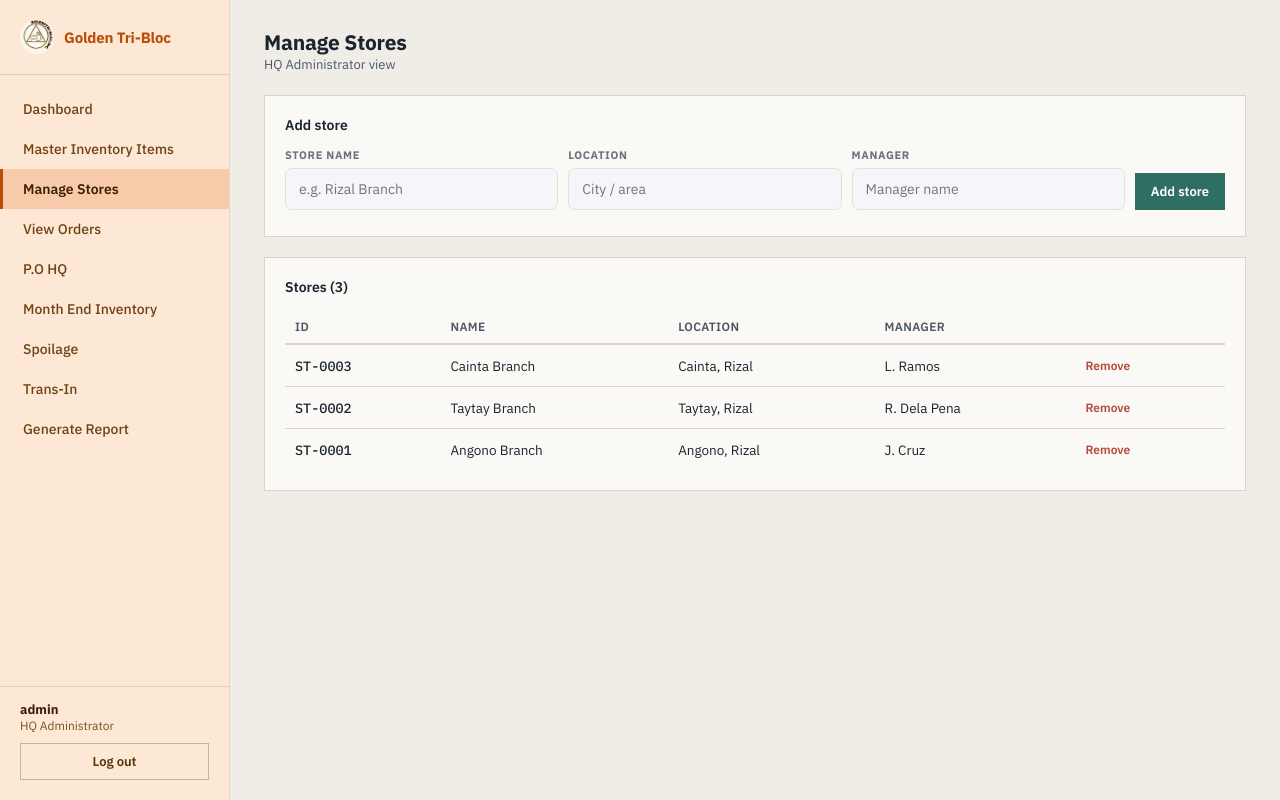
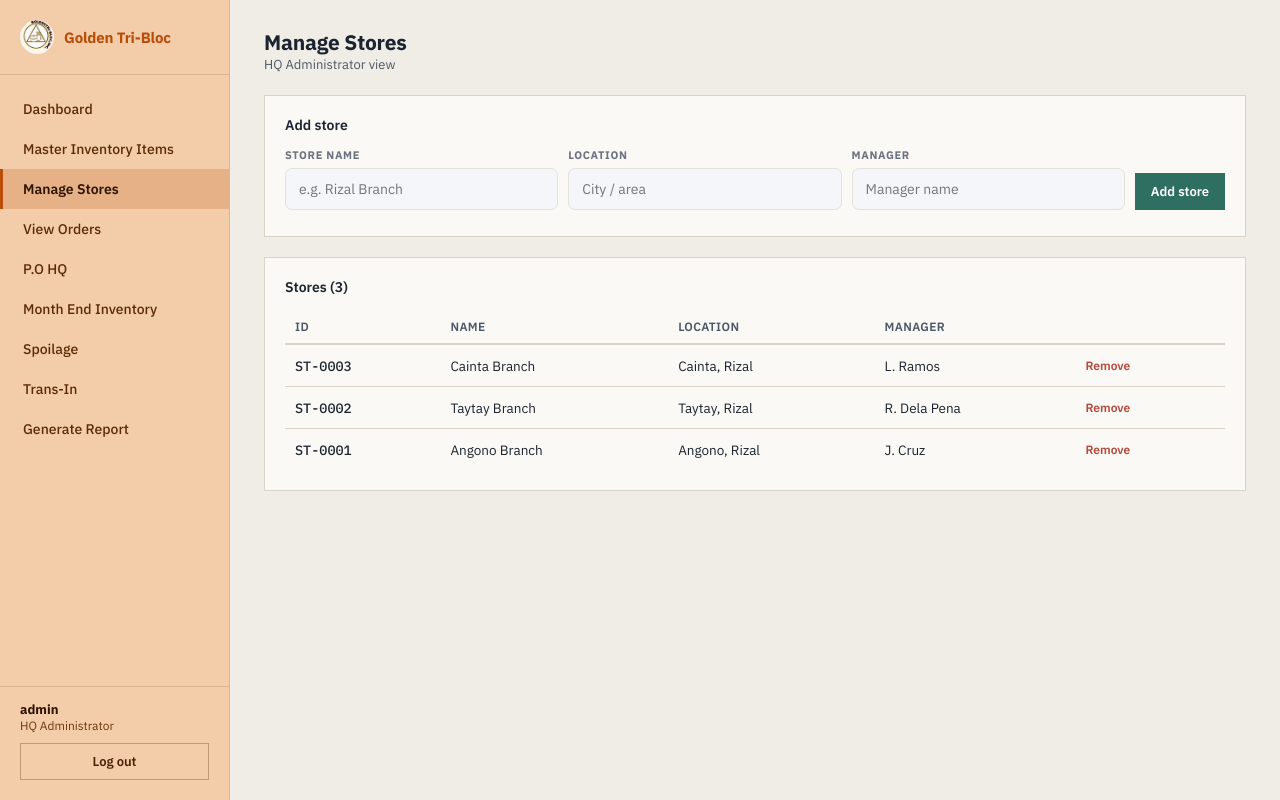
Before and after one commit to kviernes255lfi-a11y/GTBI-Multi-Store-Ordering-System, a Flask app: page /admin/stores in a window 1280 px wide. Run offline with Flask 3, Linux system fonts and the light colour scheme; a user stored in the database is signed in; data comes from the database, SQL or seed files in the repository.

Commit message:
Update style.css

```diff
--- a/static/css/style.css
+++ b/static/css/style.css
@@ -39,18 +39,18 @@ a{color:inherit;}
 
 /* ---------- APP SHELL ---------- */
 .shell{display:flex;min-height:100vh;}
-.sidebar{width:230px;flex-shrink:0;background:#FCE8D5;color:#5A320A;display:flex;flex-direction:column;padding:20px 0;border-right:1px solid #EAD5C3;}
-.sidebar .brand{display:flex;align-items:center;gap:10px;color:#3D2005;padding:0 20px 20px;margin:0;border-bottom:1px solid rgba(90,50,10,.15);font-size:15px;font-weight:700;letter-spacing:-.01em;}
+.sidebar{width:230px;flex-shrink:0;background:#F3CDAA;color:#4A2204;display:flex;flex-direction:column;padding:20px 0;border-right:1px solid #DFB58F;}
+.sidebar .brand{display:flex;align-items:center;gap:10px;color:#2C1302;padding:0 20px 20px;margin:0;border-bottom:1px solid rgba(74,34,4,.15);font-size:15px;font-weight:700;letter-spacing:-.01em;}
 .sidebar .brand img{width:34px;height:34px;border-radius:50%;object-fit:cover;flex-shrink:0;background:#FBF6EE;}
 .sidebar .brand span{color:var(--amber-dark);}
 nav{flex:1;padding:14px 0;overflow-y:auto;}
-nav a{display:block;text-decoration:none;padding:11px 20px;color:#6E4215;font-size:14px;font-weight:500;border-left:3px solid transparent;}
-nav a:hover{background:rgba(226,103,15,.1);color:#3D2005;}
-nav a.active{background:rgba(226,103,15,.22);color:#3D2005;border-left-color:var(--amber-dark);font-weight:600;}
-.sidebar-foot{padding:14px 20px 0;border-top:1px solid rgba(90,50,10,.15);}
-.who{font-size:12px;color:#7A5025;margin-bottom:10px;}
-.who b{color:#3D2005;display:block;font-size:13px;}
-.logout-btn{display:block;text-align:center;text-decoration:none;width:100%;padding:9px;background:transparent;border:1px solid rgba(90,50,10,.3);color:#5A320A;font-size:13px;font-weight:600;box-sizing:border-box;}
+nav a{display:block;text-decoration:none;padding:11px 20px;color:#5C2B05;font-size:14px;font-weight:500;border-left:3px solid transparent;}
+nav a:hover{background:rgba(184,78,8,.12);color:#2C1302;}
+nav a.active{background:rgba(184,78,8,.22);color:#2C1302;border-left-color:var(--amber-dark);font-weight:600;}
+.sidebar-foot{padding:14px 20px 0;border-top:1px solid rgba(74,34,4,.15);}
+.who{font-size:12px;color:#6E360A;margin-bottom:10px;}
+.who b{color:#2C1302;display:block;font-size:13px;}
+.logout-btn{display:block;text-align:center;text-decoration:none;width:100%;padding:9px;background:transparent;border:1px solid rgba(74,34,4,.3);color:#4A2204;font-size:13px;font-weight:600;box-sizing:border-box;}
 .logout-btn:hover{background:var(--red);border-color:var(--red);color:#fff;}
 
 .main{flex:1;min-width:0;padding:28px 34px;overflow-x:auto;}
```
